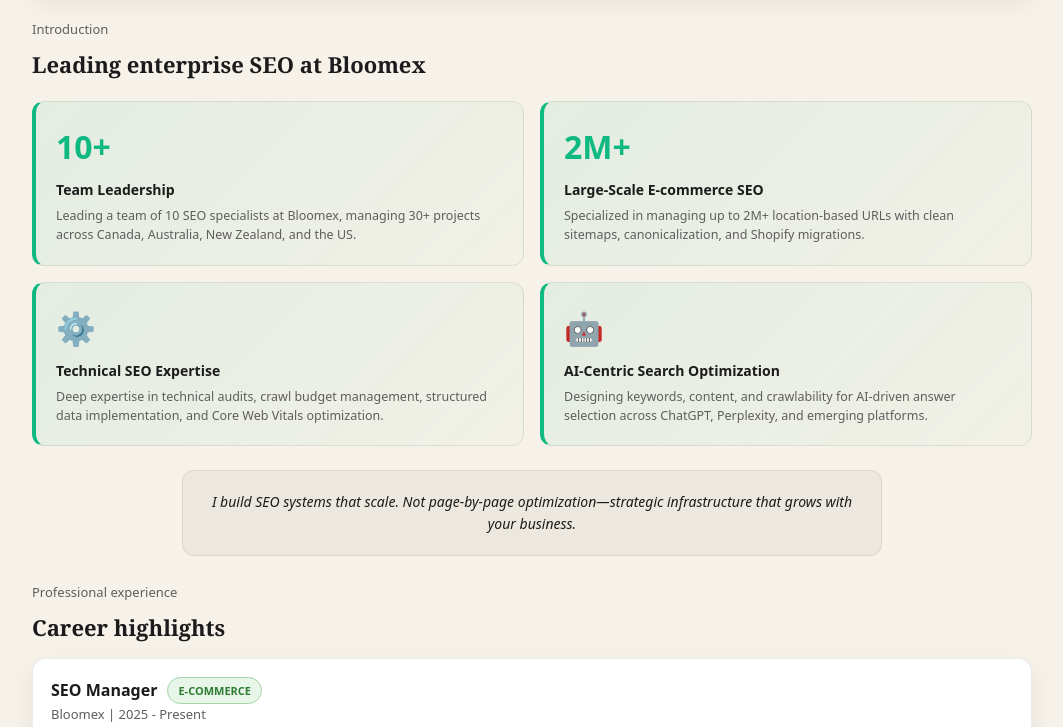
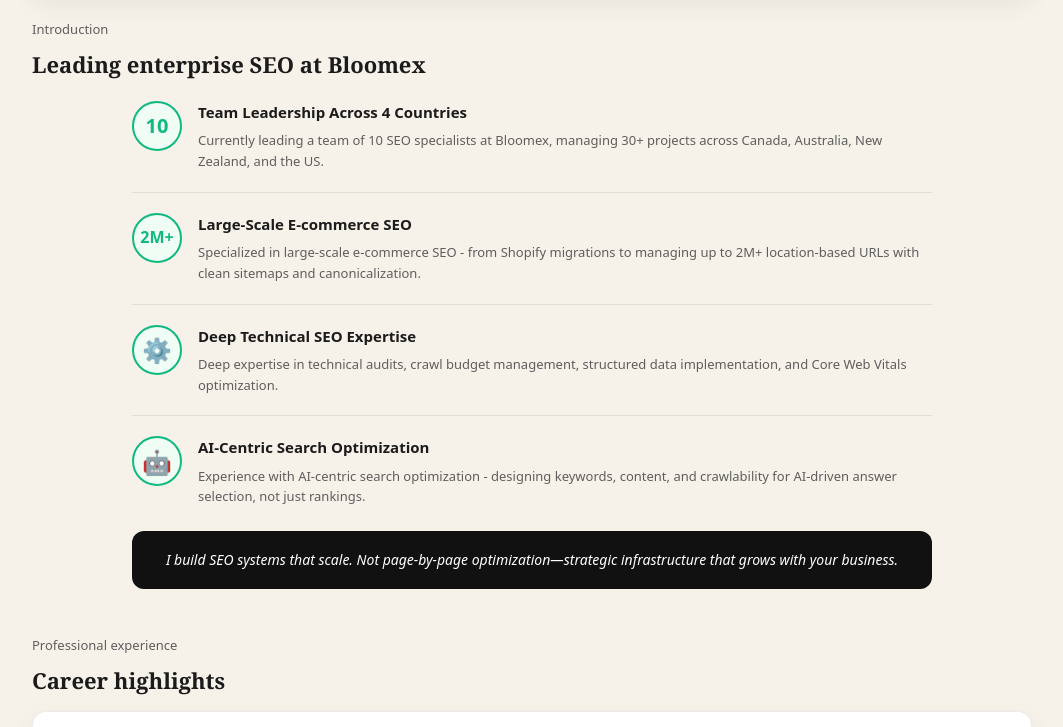
Before and after one commit to salomeinashvili/salomeinashvili.github.io, a plain HTML site: page index.html in a window 1280 px wide. Shown: the part 634-1361 px from the top of the page, without its empty margins (108-1171 px from the left). Drawn offline with Linux system fonts and the light colour scheme.

Commit message:
Update index.html

```diff
--- a/index.html
+++ b/index.html
@@ -379,43 +379,51 @@ I've driven <strong>$500K+ in revenue</strong> from SEO, with results like <stro
   <p class="hlabel">Introduction</p>
   <h3 class="sec">Leading enterprise SEO at Bloomex</h3>
 
-  <div style="display:grid; grid-template-columns:repeat(2, 1fr); gap:16px; margin-top:20px;">
+  <div style="max-width:800px; margin:20px auto;">
 
-    <!-- Card 1 -->
-    <div style="background:linear-gradient(135deg, rgba(16,185,129,0.08) 0%, rgba(16,185,129,0.02) 100%); border:1px solid var(--line); border-left:4px solid #10b981; border-radius:12px; padding:20px;">
-      <div style="font-size:32px; font-weight:700; color:#10b981; margin-bottom:8px; font-family: system-ui,-apple-system,Segoe UI,Roboto,Helvetica,Arial,sans-serif;">10+</div>
-      <div style="font-size:14px; font-weight:600; color:var(--ink); margin-bottom:6px; font-family: system-ui,-apple-system,Segoe UI,Roboto,Helvetica,Arial,sans-serif;">Team Leadership</div>
-      <p style="margin:0; font-size:12.5px; color:var(--muted); font-family: system-ui,-apple-system,Segoe UI,Roboto,Helvetica,Arial,sans-serif; line-height:1.5;">Leading a team of 10 SEO specialists at Bloomex, managing 30+ projects across Canada, Australia, New Zealand, and the US.</p>
+    <!-- Item 1 -->
+    <div style="display:flex; gap:16px; margin-bottom:20px; padding-bottom:20px; border-bottom:1px solid var(--line);">
+      <div style="flex-shrink:0; width:50px; height:50px; background:#f0fdf4; border:2px solid #10b981; border-radius:50%; display:flex; align-items:center; justify-content:center; font-size:20px; font-weight:700; color:#10b981; font-family: system-ui,-apple-system,Segoe UI,Roboto,Helvetica,Arial,sans-serif;">10</div>
+      <div>
+        <h4 style="margin:0 0 6px; font-size:15px; font-weight:600; font-family: system-ui,-apple-system,Segoe UI,Roboto,Helvetica,Arial,sans-serif;">Team Leadership Across 4 Countries</h4>
+        <p style="margin:0; font-size:13px; color:var(--muted); font-family: system-ui,-apple-system,Segoe UI,Roboto,Helvetica,Arial,sans-serif; line-height:1.6;">Currently leading a team of 10 SEO specialists at Bloomex, managing 30+ projects across Canada, Australia, New Zealand, and the US.</p>
+      </div>
     </div>
 
-    <!-- Card 2 -->
-    <div style="background:linear-gradient(135deg, rgba(16,185,129,0.08) 0%, rgba(16,185,129,0.02) 100%); border:1px solid var(--line); border-left:4px solid #10b981; border-radius:12px; padding:20px;">
-      <div style="font-size:32px; font-weight:700; color:#10b981; margin-bottom:8px; font-family: system-ui,-apple-system,Segoe UI,Roboto,Helvetica,Arial,sans-serif;">2M+</div>
-      <div style="font-size:14px; font-weight:600; color:var(--ink); margin-bottom:6px; font-family: system-ui,-apple-system,Segoe UI,Roboto,Helvetica,Arial,sans-serif;">Large-Scale E-commerce SEO</div>
-      <p style="margin:0; font-size:12.5px; color:var(--muted); font-family: system-ui,-apple-system,Segoe UI,Roboto,Helvetica,Arial,sans-serif; line-height:1.5;">Specialized in managing up to 2M+ location-based URLs with clean sitemaps, canonicalization, and Shopify migrations.</p>
+    <!-- Item 2 -->
+    <div style="display:flex; gap:16px; margin-bottom:20px; padding-bottom:20px; border-bottom:1px solid var(--line);">
+      <div style="flex-shrink:0; width:50px; height:50px; background:#f0fdf4; border:2px solid #10b981; border-radius:50%; display:flex; align-items:center; justify-content:center; font-size:16px; font-weight:700; color:#10b981; font-family: system-ui,-apple-system,Segoe UI,Roboto,Helvetica,Arial,sans-serif;">2M+</div>
+      <div>
+        <h4 style="margin:0 0 6px; font-size:15px; font-weight:600; font-family: system-ui,-apple-system,Segoe UI,Roboto,Helvetica,Arial,sans-serif;">Large-Scale E-commerce SEO</h4>
+        <p style="margin:0; font-size:13px; color:var(--muted); font-family: system-ui,-apple-system,Segoe UI,Roboto,Helvetica,Arial,sans-serif; line-height:1.6;">Specialized in large-scale e-commerce SEO - from Shopify migrations to managing up to 2M+ location-based URLs with clean sitemaps and canonicalization.</p>
+      </div>
     </div>
 
-    <!-- Card 3 -->
-    <div style="background:linear-gradient(135deg, rgba(16,185,129,0.08) 0%, rgba(16,185,129,0.02) 100%); border:1px solid var(--line); border-left:4px solid #10b981; border-radius:12px; padding:20px;">
-      <div style="font-size:32px; font-weight:700; color:#10b981; margin-bottom:8px; font-family: system-ui,-apple-system,Segoe UI,Roboto,Helvetica,Arial,sans-serif;">⚙️</div>
-      <div style="font-size:14px; font-weight:600; color:var(--ink); margin-bottom:6px; font-family: system-ui,-apple-system,Segoe UI,Roboto,Helvetica,Arial,sans-serif;">Technical SEO Expertise</div>
-      <p style="margin:0; font-size:12.5px; color:var(--muted); font-family: system-ui,-apple-system,Segoe UI,Roboto,Helvetica,Arial,sans-serif; line-height:1.5;">Deep expertise in technical audits, crawl budget management, structured data implementation, and Core Web Vitals optimization.</p>
+    <!-- Item 3 -->
+    <div style="display:flex; gap:16px; margin-bottom:20px; padding-bottom:20px; border-bottom:1px solid var(--line);">
+      <div style="flex-shrink:0; width:50px; height:50px; background:#f0fdf4; border:2px solid #10b981; border-radius:50%; display:flex; align-items:center; justify-content:center; font-size:24px; color:#10b981;">⚙️</div>
+      <div>
+        <h4 style="margin:0 0 6px; font-size:15px; font-weight:600; font-family: system-ui,-apple-system,Segoe UI,Roboto,Helvetica,Arial,sans-serif;">Deep Technical SEO Expertise</h4>
+        <p style="margin:0; font-size:13px; color:var(--muted); font-family: system-ui,-apple-system,Segoe UI,Roboto,Helvetica,Arial,sans-serif; line-height:1.6;">Deep expertise in technical audits, crawl budget management, structured data implementation, and Core Web Vitals optimization.</p>
+      </div>
     </div>
 
-    <!-- Card 4 -->
-    <div style="background:linear-gradient(135deg, rgba(16,185,129,0.08) 0%, rgba(16,185,129,0.02) 100%); border:1px solid var(--line); border-left:4px solid #10b981; border-radius:12px; padding:20px;">
-      <div style="font-size:32px; font-weight:700; color:#10b981; margin-bottom:8px; font-family: system-ui,-apple-system,Segoe UI,Roboto,Helvetica,Arial,sans-serif;">🤖</div>
-      <div style="font-size:14px; font-weight:600; color:var(--ink); margin-bottom:6px; font-family: system-ui,-apple-system,Segoe UI,Roboto,Helvetica,Arial,sans-serif;">AI-Centric Search Optimization</div>
-      <p style="margin:0; font-size:12.5px; color:var(--muted); font-family: system-ui,-apple-system,Segoe UI,Roboto,Helvetica,Arial,sans-serif; line-height:1.5;">Designing keywords, content, and crawlability for AI-driven answer selection across ChatGPT, Perplexity, and emerging platforms.</p>
+    <!-- Item 4 -->
+    <div style="display:flex; gap:16px;">
+      <div style="flex-shrink:0; width:50px; height:50px; background:#f0fdf4; border:2px solid #10b981; border-radius:50%; display:flex; align-items:center; justify-content:center; font-size:24px; color:#10b981;">🤖</div>
+      <div>
+        <h4 style="margin:0 0 6px; font-size:15px; font-weight:600; font-family: system-ui,-apple-system,Segoe UI,Roboto,Helvetica,Arial,sans-serif;">AI-Centric Search Optimization</h4>
+        <p style="margin:0; font-size:13px; color:var(--muted); font-family: system-ui,-apple-system,Segoe UI,Roboto,Helvetica,Arial,sans-serif; line-height:1.6;">Experience with AI-centric search optimization - designing keywords, content, and crawlability for AI-driven answer selection, not just rankings.</p>
+      </div>
     </div>
 
-  </div>
+    <!-- Bottom Statement -->
+    <div style="margin-top:24px; padding:18px; background:var(--accent); color:white; border-radius:12px; text-align:center;">
+      <p style="margin:0; font-size:14px; font-family: system-ui,-apple-system,Segoe UI,Roboto,Helvetica,Arial,sans-serif; font-style:italic;">
+        I build SEO systems that scale. Not page-by-page optimization—strategic infrastructure that grows with your business.
+      </p>
+    </div>
 
-  <!-- Bottom Statement -->
-  <div style="max-width:700px; margin:24px auto 0; text-align:center; padding:20px; background:rgba(17,17,17,0.04); border-radius:12px; border:1px solid var(--line);">
-    <p style="margin:0; font-size:14px; color:var(--ink); font-family: system-ui,-apple-system,Segoe UI,Roboto,Helvetica,Arial,sans-serif; font-style:italic; font-weight:500;">
-      I build SEO systems that scale. Not page-by-page optimization—strategic infrastructure that grows with your business.
-    </p>
   </div>
 </section>
 
```
